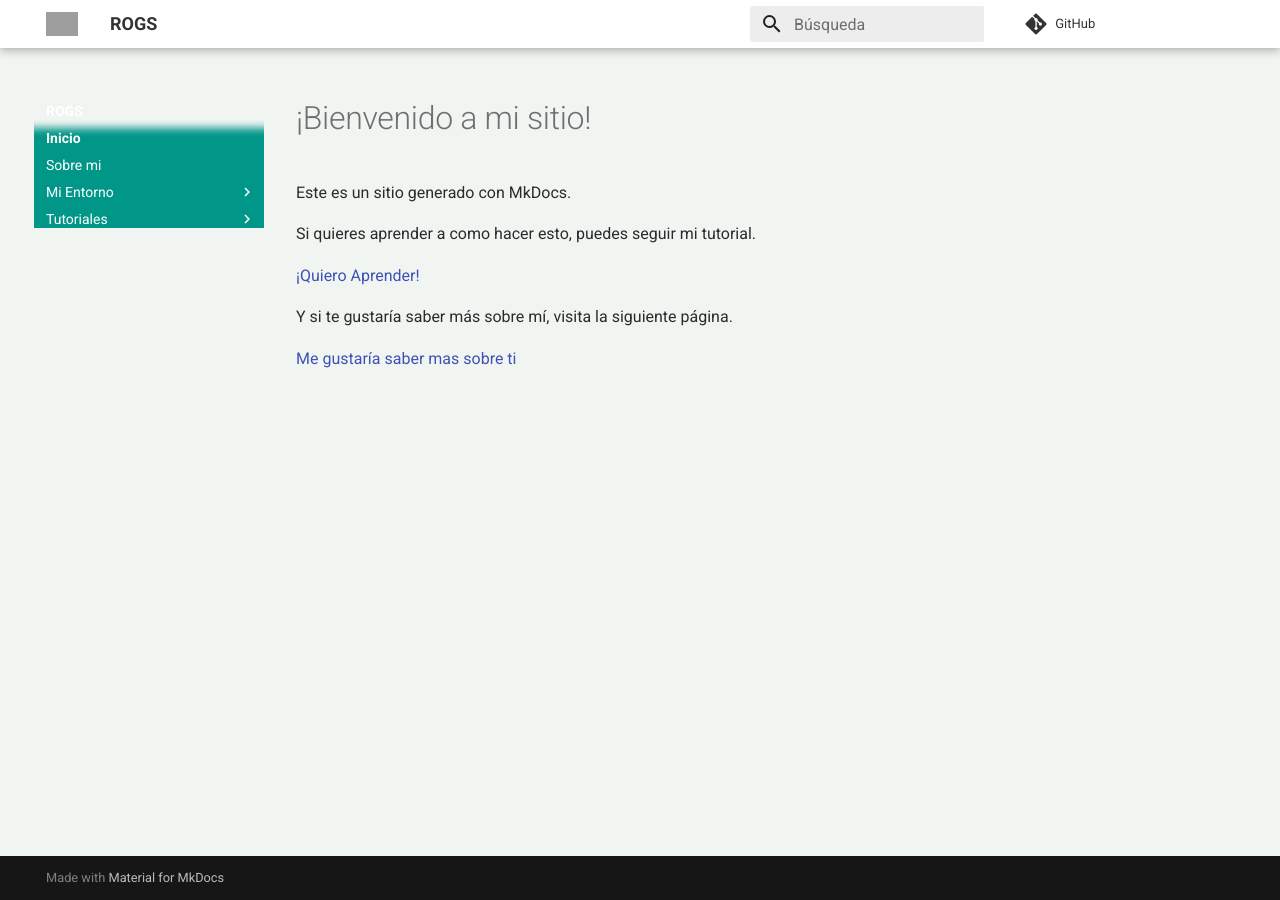
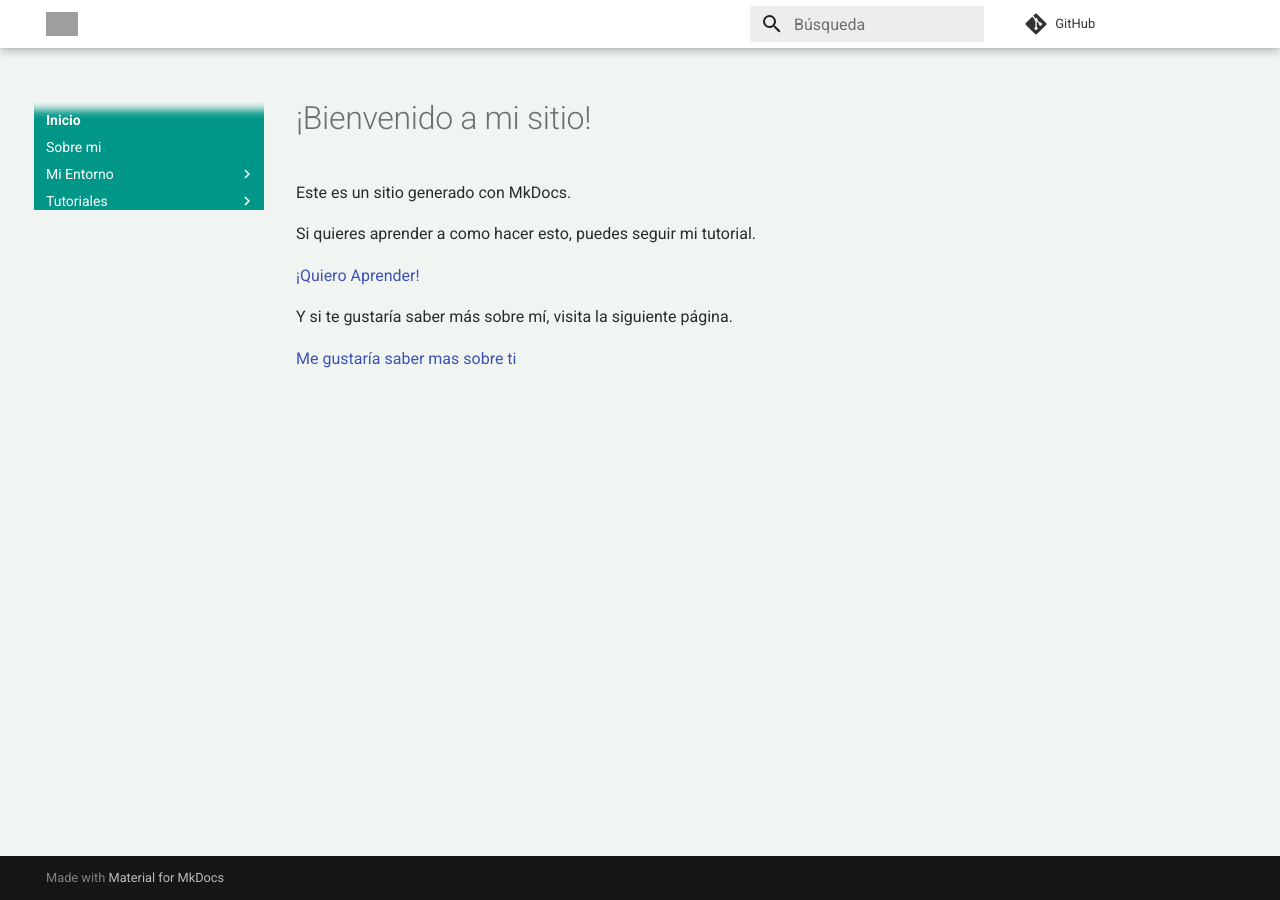
Before and after one commit to rguerrasev/rguerrasev.github.io, an MkDocs documentation site: the page built from docs/index.md, in a window 1280 px wide. Built offline with MkDocs 1.6.1 and Material for MkDocs 9.7.7, drawn with Linux system fonts in a browser that asks for light colours; comment, search, counter and statistics services are not loaded; grey boxes are pictures that could not be loaded.

Commit message:
docs: mejoras

```diff
--- a/mkdocs.yml
+++ b/mkdocs.yml
@@ -1,4 +1,4 @@
-site_name: ROGS
+site_name: ""
 
 theme:
   name: material
```
Also changed, not shown: docs/assets/favicon.png, 1 other file.
